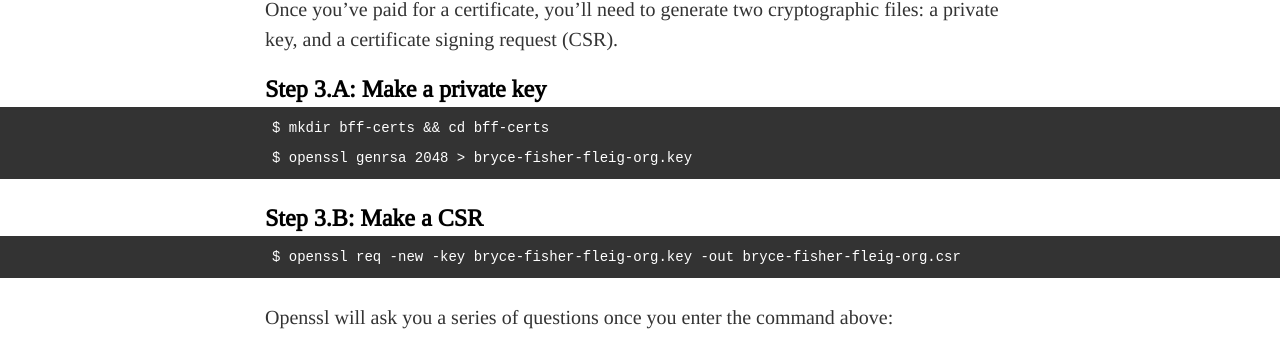
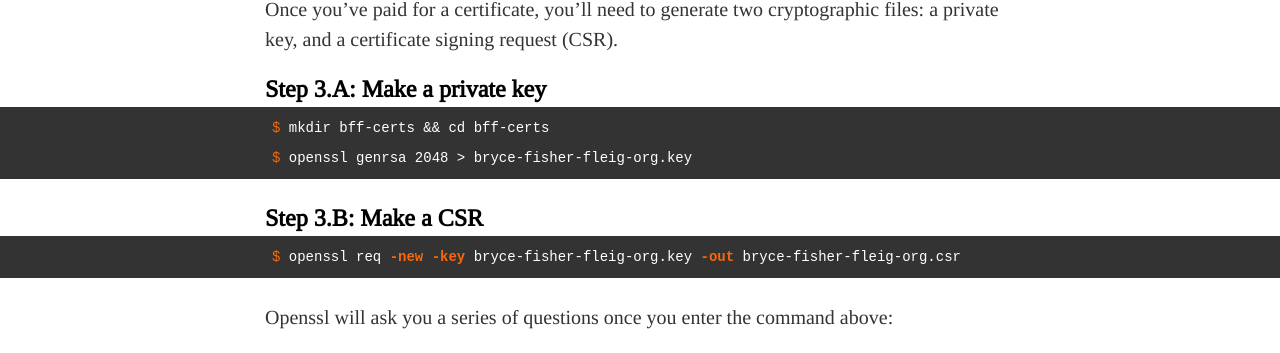
Before and after one commit to brycefisher/brycefisher.github.io-jekyll, a Jekyll site: the page built from _posts/2014-04-24-setting-up-ssl-on-aws-cloudfront-and-s3.md, in a window 1280 px wide and 900 px high, scrolled down 1968 px. Shown: the part 140-493 px from the top of the window. Built offline with Jekyll 4.4.1, drawn with Linux system fonts in a browser that asks for light colours; comment, search, counter and statistics services are not loaded; some of the changed text lies outside the part shown.

Commit message:
Fixing code samples in some posts (more to go)

```diff
--- a/_posts/2014-04-24-setting-up-ssl-on-aws-cloudfront-and-s3.md
+++ b/_posts/2014-04-24-setting-up-ssl-on-aws-cloudfront-and-s3.md
@@ -22,18 +22,18 @@ Throughout this tutorial I'll use the domain name of this blog to help you under
  3. Copy and paste this JSON snippet into the policy editor:
 
 {% highlight json %}
-    {
-      "Version":"2012-10-17",
-      "Statement":[{
-          "Sid":"PublicReadGetObject",
-          "Effect":"Allow",
-          "Principal": {
-            "AWS": "*"
-          },
-          "Action":["s3:GetObject"],
-          "Resource":["arn:aws:s3:::bryce-fisher-fleig-org/*"]
-      }]
-    }
+{
+  "Version":"2012-10-17",
+  "Statement":[{
+    "Sid":"PublicReadGetObject",
+    "Effect":"Allow",
+    "Principal": {
+      "AWS": "*"
+    },
+    "Action":["s3:GetObject"],
+    "Resource":["arn:aws:s3:::bryce-fisher-fleig-org/*"]
+  }]
+}
 {% endhighlight %}
 
  4. Change "bryce-fisher-fleig-org" above to your bucket name
@@ -64,12 +64,16 @@ Once you've paid for a certificate, you'll need to generate two cryptographic fi
 
 ### Step 3.A: Make a private key
 
-    $ mkdir bff-certs && cd bff-certs
-    $ openssl genrsa 2048 > bryce-fisher-fleig-org.key
+{% highlight bash %}
+$ mkdir bff-certs && cd bff-certs
+$ openssl genrsa 2048 > bryce-fisher-fleig-org.key
+{% endhighlight %}
 
 ### Step 3.B: Make a CSR
 
-    $ openssl req -new -key bryce-fisher-fleig-org.key -out bryce-fisher-fleig-org.csr
+{% highlight bash %}
+$ openssl req -new -key bryce-fisher-fleig-org.key -out bryce-fisher-fleig-org.csr
+{% endhighlight %}
 
 Openssl will ask you a series of questions once you enter the command above:
 
@@ -112,33 +116,39 @@ Amazon stores all of the SSL certificates used by any of the AWS services inside
  10. Copy and paste this JSON snippet into the Policy Editor and click save:
 
 {% highlight json %}
-    {
-      "Version": "2012-10-17",
-      "Statement": [{
-        "Effect": "Allow",
-        "Action": ["*"],
-        "Resource": ["*"]
-      }]
-    }
+{
+  "Version": "2012-10-17",
+  "Statement": [{
+    "Effect": "Allow",
+    "Action": ["*"],
+    "Resource": ["*"]
+  }]
+}
 {% endhighlight %}
 
 The JSON snippet above gives this user all privileges, so be careful!
 
 **Setup AWS Cli** For Mac just use homebrew:
 
-    $ brew up
-    $ brew install aws-cfn-tools aws-iam-tools
+{% highlight bash %}
+$ brew up
+$ brew install aws-cfn-tools aws-iam-tools
+{% endhighlight %}
 
 On Debian/Ubuntu, just apt-get:
 
-    $ sudo apt-get install python python-pip
-    $ sudo pip install awscli
+{% highlight bash %}
+$ sudo apt-get install python python-pip
+$ sudo pip install awscli
+{% endhighlight %}
 
 For other platforms, see the [official AWS documentation](http://docs.aws.amazon.com/cli/latest/userguide/cli-chap-getting-set-up.html)
 
 **Configure the AWS Cli:**
 
-    $ aws configure
+{% highlight bash %}
+$ aws configure
+{% endhighlight %}
 
 The only tricky part here is to make sure you enter the IAM credentials for our SslKingPin user. The other settings are a matter of preference.
 
@@ -149,13 +159,13 @@ The only tricky part here is to make sure you enter the IAM credentials for our
  3. Follow these steps to upload your ssl certificate to IAM:
 
 {% highlight bash %}
-    $ cd /path/to/certificate/files/
-    $ aws iam upload-server-certificate \
-    --server-certificate-name BryceFisherFleigOrg \
-    --certificate-body file://bryce_fisher-fleig_org.crt \
-    --private-key file://bryce-fisher-fleig-org.key \
-    --certificate-chain file://PostivieSSLCA2.crt \
-    --path /cloudfront/bryce-fisher-fleig/
+$ cd /path/to/certificate/files/
+$ aws iam upload-server-certificate \
+  --server-certificate-name BryceFisherFleigOrg \
+  --certificate-body file://bryce_fisher-fleig_org.crt \
+  --private-key file://bryce-fisher-fleig-org.key \
+  --certificate-chain file://PostivieSSLCA2.crt \
+  --path /cloudfront/bryce-fisher-fleig/
 {% endhighlight %}
 
 This command is REALLY tricky to get right. So, lets break it down a bit:
```
Also changed, not shown: _posts/2013-11-22-getting-to-done-faster-with-drush-and-php.md (+6 -6 lines), _posts/2014-04-26-avoiding-duplicate-content-penalty-with-aws-s3-and-cloudfront.md (+6 -0 lines).
